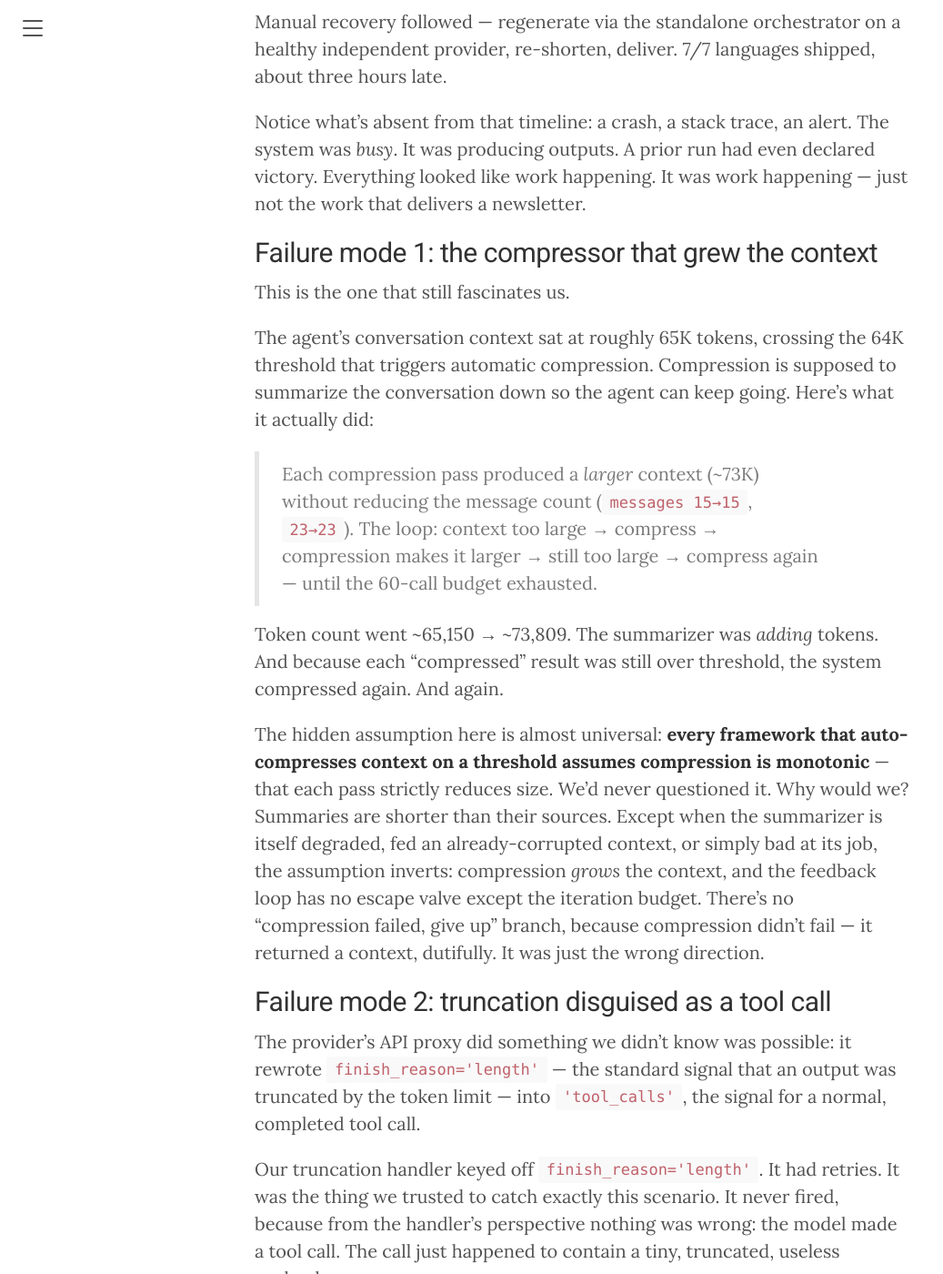
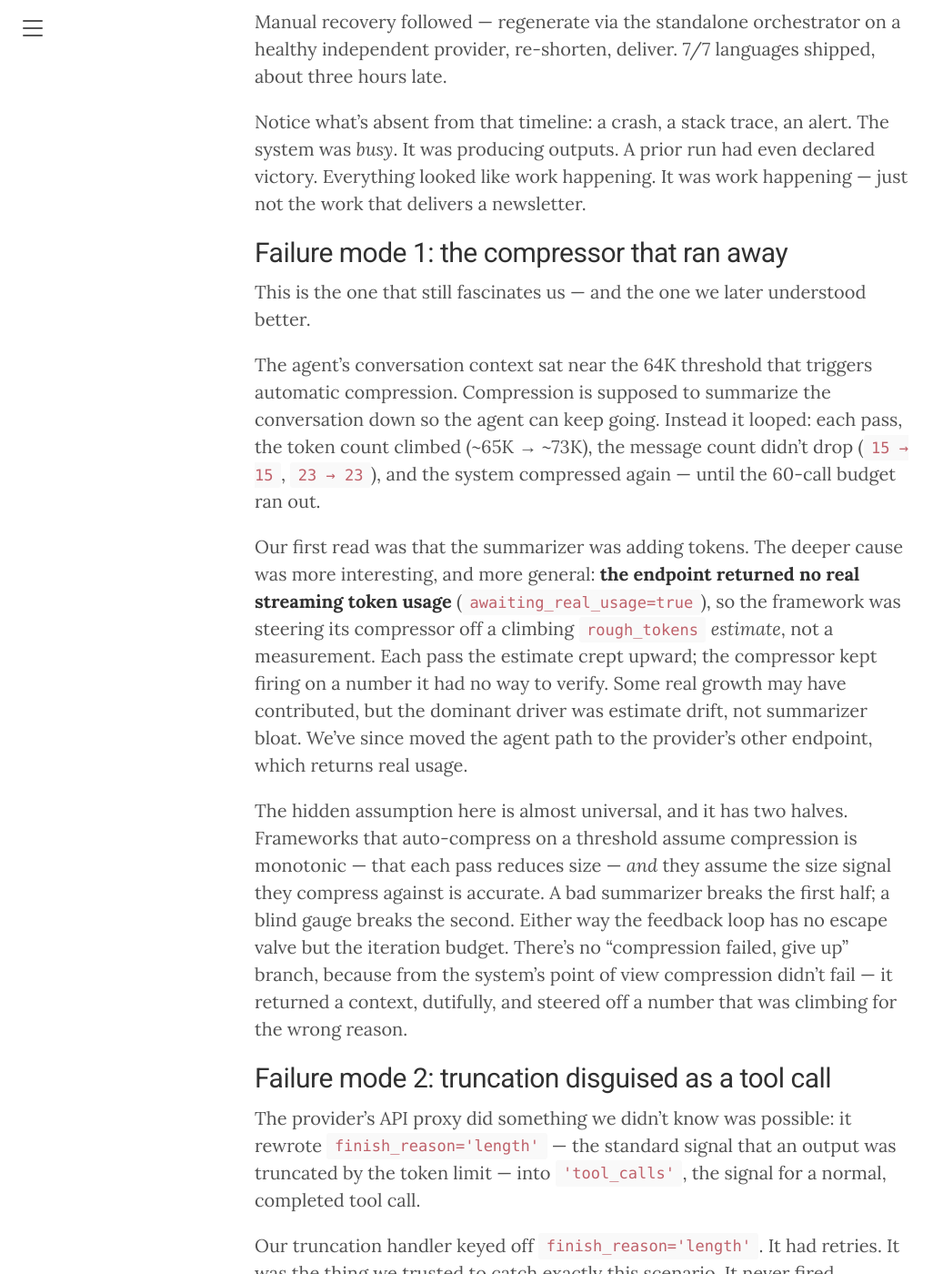
Before and after one commit to shrwnsan/research, a Jekyll site: the page built from _posts/2026-07-26-when-compression-makes-your-context-bigger.md, in a window 1280 px wide and 1400 px high, scrolled down 2485 px. Shown: the whole window at 91% size, without its empty margins (0-1037 px from the left). Built offline with Jekyll 4.4.1, drawn with Linux system fonts in a browser that asks for light colours.

Commit message:
Correct failure-mode-1 mechanism: estimate drift, not summarizer bloat (#39)

```diff
--- a/_posts/2026-07-26-when-compression-makes-your-context-bigger.md
+++ b/_posts/2026-07-26-when-compression-makes-your-context-bigger.md
@@ -46,17 +46,15 @@ Manual recovery followed — regenerate via the standalone orchestrator on a hea
 
 Notice what's absent from that timeline: a crash, a stack trace, an alert. The system was *busy*. It was producing outputs. A prior run had even declared victory. Everything looked like work happening. It was work happening — just not the work that delivers a newsletter.
 
-## Failure mode 1: the compressor that grew the context
+## Failure mode 1: the compressor that ran away
 
-This is the one that still fascinates us.
+This is the one that still fascinates us — and the one we later understood better.
 
-The agent's conversation context sat at roughly 65K tokens, crossing the 64K threshold that triggers automatic compression. Compression is supposed to summarize the conversation down so the agent can keep going. Here's what it actually did:
+The agent's conversation context sat near the 64K threshold that triggers automatic compression. Compression is supposed to summarize the conversation down so the agent can keep going. Instead it looped: each pass, the token count climbed (~65K → ~73K), the message count didn't drop (`15 → 15`, `23 → 23`), and the system compressed again — until the 60-call budget ran out.
 
-> Each compression pass produced a *larger* context (~73K) without reducing the message count (`messages 15→15`, `23→23`). The loop: context too large → compress → compression makes it larger → still too large → compress again — until the 60-call budget exhausted.
+Our first read was that the summarizer was adding tokens. The deeper cause was more interesting, and more general: **the endpoint returned no real streaming token usage** (`awaiting_real_usage=true`), so the framework was steering its compressor off a climbing `rough_tokens` *estimate*, not a measurement. Each pass the estimate crept upward; the compressor kept firing on a number it had no way to verify. Some real growth may have contributed, but the dominant driver was estimate drift, not summarizer bloat. We've since moved the agent path to the provider's other endpoint, which returns real usage.
 
-Token count went ~65,150 → ~73,809. The summarizer was *adding* tokens. And because each "compressed" result was still over threshold, the system compressed again. And again.
-
-The hidden assumption here is almost universal: **every framework that auto-compresses context on a threshold assumes compression is monotonic** — that each pass strictly reduces size. We'd never questioned it. Why would we? Summaries are shorter than their sources. Except when the summarizer is itself degraded, fed an already-corrupted context, or simply bad at its job, the assumption inverts: compression *grows* the context, and the feedback loop has no escape valve except the iteration budget. There's no "compression failed, give up" branch, because compression didn't fail — it returned a context, dutifully. It was just the wrong direction.
+The hidden assumption here is almost universal, and it has two halves. Frameworks that auto-compress on a threshold assume compression is monotonic — that each pass reduces size — *and* they assume the size signal they compress against is accurate. A bad summarizer breaks the first half; a blind gauge breaks the second. Either way the feedback loop has no escape valve but the iteration budget. There's no "compression failed, give up" branch, because from the system's point of view compression didn't fail — it returned a context, dutifully, and steered off a number that was climbing for the wrong reason.
 
 ## Failure mode 2: truncation disguised as a tool call
 
```
